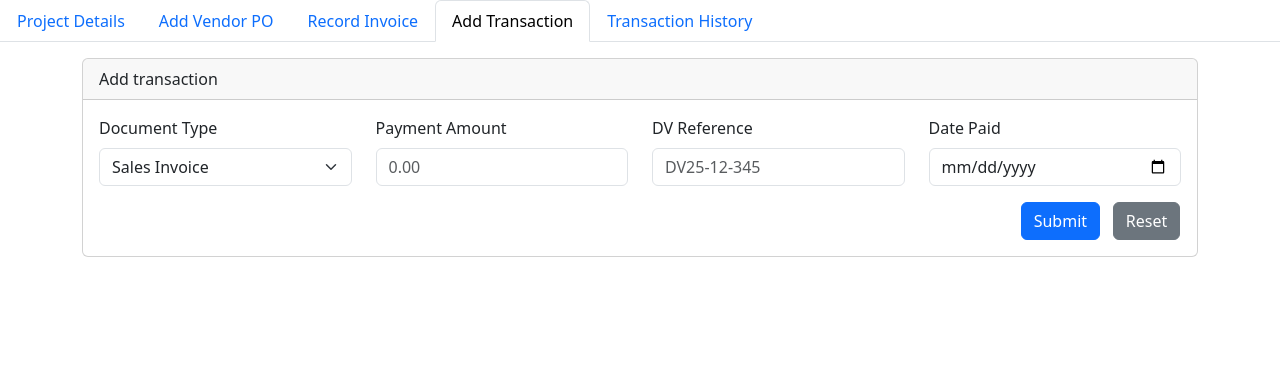
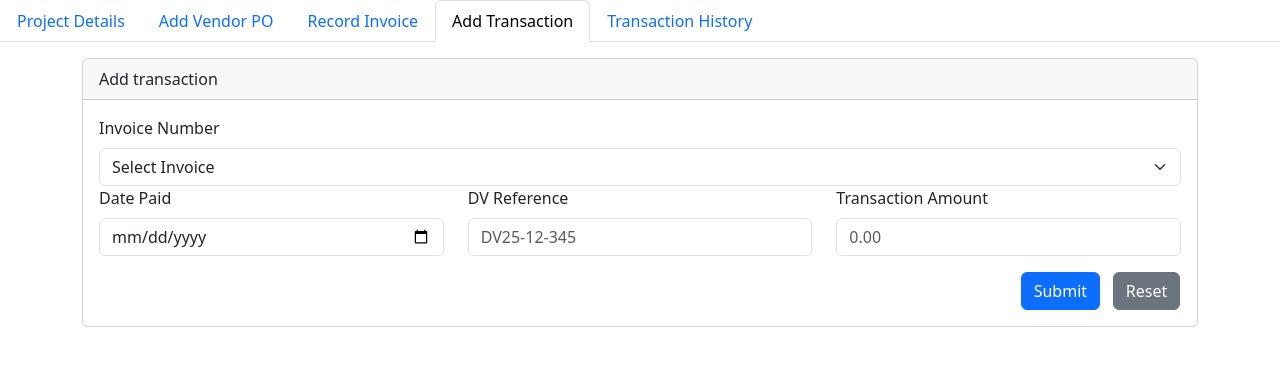
Before and after one commit to JLCleofas/apar-app, a FastAPI app: page /ap/add-transaction-page/1 in a window 1280 px wide. Shown: the part 56-422 px from the top of the page. Run offline with FastAPI, Linux system fonts and the light colour scheme.

Commit message:
feat: add transaction page

```diff
--- a/templates/ap-add-transaction.html
+++ b/templates/ap-add-transaction.html
@@ -6,69 +6,40 @@
         <div class="card mt-3">
             <div class="card-header">Add transaction</div>
             <div class="card-body">
-{#            TODO: Add a dropdown to select from the issued invoice table#}
-{#            This will be the invoice number#}
-            <form hx-post="/ap/project/{{ project.id }}"
+                {#            TODO: Add HTMX hx-get to new endpoint to get invoice data then display below the details#}
+                <form hx-post="/ap/add-transaction/{{ project.id }}"
                       hx-swap="none"
                       hx-trigger="submit delay:200ms">
                     <div class="row">
-                    {#
-                    <div class="col">#}
-                        {# <label class="form-label">Category</label>#}
-                        {# <select class="form-select" name="category" id="">#}
-                            {#
-                            <option value="cloud-mr">Cloud-MR</option>
-                            #}
-                            {#
-                            <option value="cloud-nr">Cloud-NR</option>
-                            #}
-                            {#
-                            <option value="si-oth-mr">SI-OTH-MR</option>
-                            #}
-                            {#
-                            <option value="si-oth-nr">SI-OTH-NR</option>
-                            #}
-                            {#
-                            <option value="si-rpa-mr">SI-RPA-MR</option>
-                            #}
-                            {#
-                            <option value="cloud-oth-mr">Cloud-OTH-MR</option>
-                            #}
-                            {#
-                            <option value="cloud-oth-nr">Cloud-OTH-NR</option>
-                            #}
-                            {#
-                            <option value="cloud-iaas-nr">Cloud-IAAS-NR</option>
-                            #}
-                            {#
-                            <option value="cloud-saas-nr">Cloud-SAAS-NR</option>
-                            #}
-                            {#
-                            <option value="iot-nr">IOT-NR</option>
-                            #}
-                            {# </select>#}
-                        {#
-                    </div>
-                    #}
                         <div class="col">
-                        <label class="form-label">Document Type</label>
-                        <select class="form-select" name="document_type" id="">
-                            <option value="Sales Invoice">Sales Invoice</option>
-                            <option value="Service Invoice">Service Invoice</option>
-                            <option value="B Invoice">B Invoice</option>
-                            <option value="INV">INV</option>
-                            <option value="BS">BS</option>
+                            <label class="form-label">Invoice Number</label>
+                                <select class="form-select" name="invoice_id" id="">
+                                    <option selected disabled value="">Select Invoice</option>
+                                    {% for invoice in invoice_list %}
+                                    <option value="{{ invoice.id }}">{{ invoice.invoice_number }}</option>
+                                    {% endfor %}
                                 </select>
                         </div>
-                    <div class="col">
-                        <label class="form-label">Payment Amount</label>
-                        <input type="number" step="0.01" class="form-control" placeholder="0.00" name="transaction_amount"
-                               id="">
                     </div>
-                    <div class="col">
-                        <label class="form-label">DV Reference</label>
-                        <input type="text" class="form-control" placeholder="DV25-12-345" name="dv_reference" id="">
-                    </div>
+{#                    <div class="row">#}
+{##}
+{#                        <div class="col">#}
+{#                            <label class="form-label">Invoice Type</label>#}
+{#                            <input type="text" class="form-control" value="{{ invoice.invoice_type }}"#}
+{#                                   name="invoice_type" id="" disabled>#}
+{#                        </div>#}
+{#                        <div class="col">#}
+{#                            <label class="form-label">Invoice Number</label>#}
+{#                            <input type="text" class="form-control" value="{{ invoice.invoice_number }}"#}
+{#                                   name="invoice_number" id="" disabled>#}
+{#                        </div>#}
+{#                        <div class="col">#}
+{#                            <label class="form-label">Invoice Amount</label>#}
+{#                            <input type="number" step="0.01" class="form-control"#}
+{#                                   value="{{ invoice.invoice_amount }}" name="invoice_amount" id="" disabled>#}
+{#                        </div>#}
+{#                    </div>#}
+                    <div class="row">
                         <div class="col">
                             <label class="form-label">Date Paid</label>
                             <input
@@ -78,6 +49,18 @@
                                     name="date_paid"
                                     id=""
                             />
+                        </div>
+                        <div class="col">
+                            <label class="form-label">DV Reference</label>
+                            <input type="text" class="form-control" placeholder="DV25-12-345"
+                                   name="dv_reference"
+                                   id="">
+                        </div>
+                        <div class="col">
+                            <label class="form-label">Transaction Amount</label>
+                            <input type="number" step="0.01" class="form-control" placeholder="0.00"
+                                   name="transaction_amount"
+                                   id="">
                         </div>
                     </div>
                     <div class="row justify-content-end">
```
Also changed, not shown: models.py (+10 -7 lines), routers/accounts_payable.py (+69 -30 lines). Lines whose indentation alone changed are shown as unchanged.
